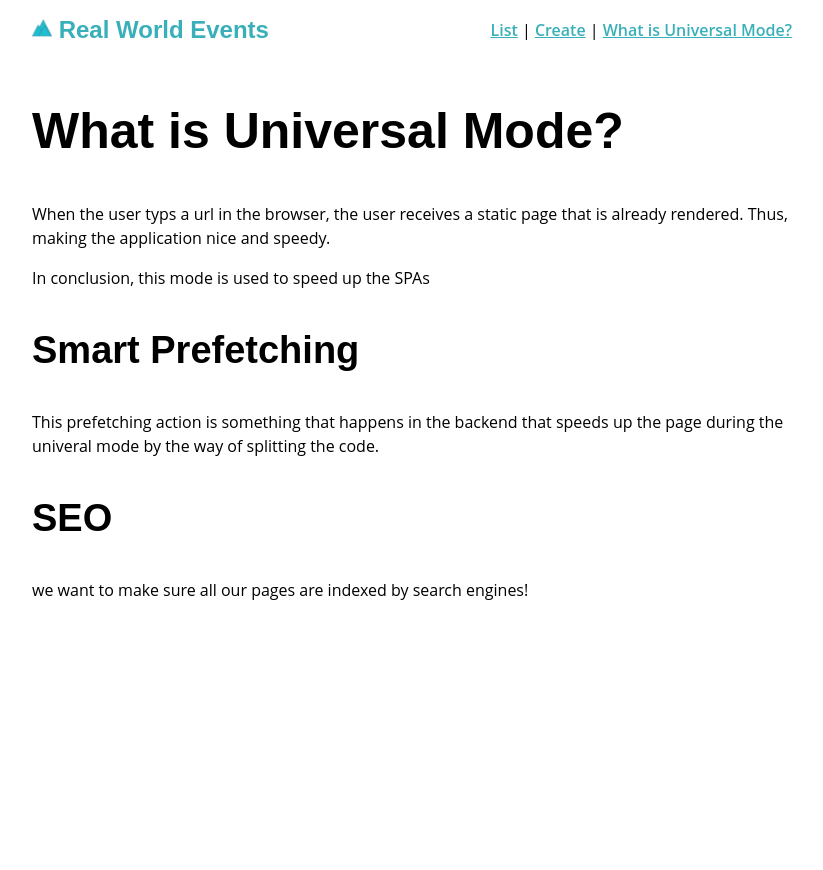
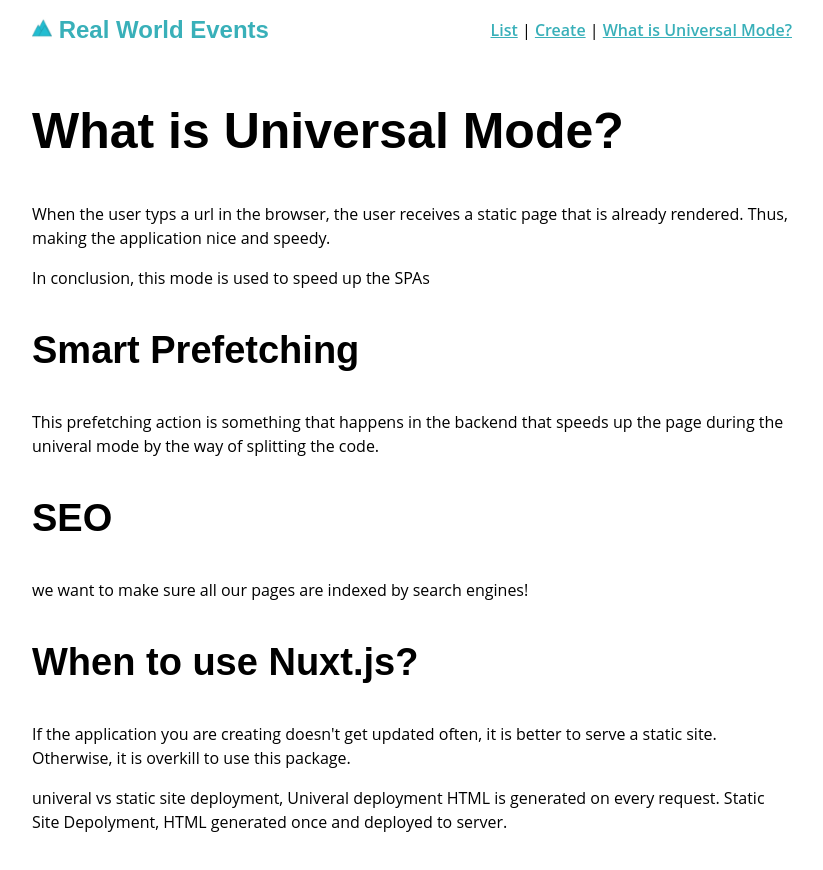
Before and after one commit to javivilchis/real-world-nuxt, a Nuxt app: page /universal in a window 1280 px wide. Shown: the whole page, without its empty margins (228-1051 px from the left). Before the commit the page ends 800 px from the top, so only its background shows below. Built offline with nearby package versions, Linux system fonts and the light colour scheme.

Commit message:
adding a static website to the server

```diff
--- a/nuxt.config.js
+++ b/nuxt.config.js
@@ -1,3 +1,4 @@
+import EventService from './services/EventService.js'
 export default {
   /*
         ** Customize the progress-bar color
@@ -49,5 +50,14 @@ export default {
 
   // Build Configuration: https://go.nuxtjs.dev/config-build
   build: {
+  },
+  generate: {
+    routes: () => {
+      return EventService.getEvents().then(response => {
+        return response.data.map(event => {
+          return '/event/' + event.id
+        })
+      })
+    }
   }
 }
--- a/pages/universal.vue
+++ b/pages/universal.vue
@@ -7,7 +7,10 @@
   <p>This prefetching action is something that happens in the backend that speeds up the page during the univeral mode by the way of splitting the code.</p>
   <h2>SEO</h2>
   <p>we want to make sure all our pages are indexed by search engines!</p>
-  <p></p>
+  <h2>When to use Nuxt.js?</h2>
+  <p>If the application you are creating doesn't get updated often, it is better to serve a static site. Otherwise, it is overkill to use this package.</p>
+  <p>univeral vs static site deployment, Univeral deployment HTML is generated on every request.
+    Static Site Depolyment, HTML generated once and deployed to server. </p>
 </div>
 </template>
 
```
Also changed, not shown: 1 other file (tests, documents, lock files or other folders).
